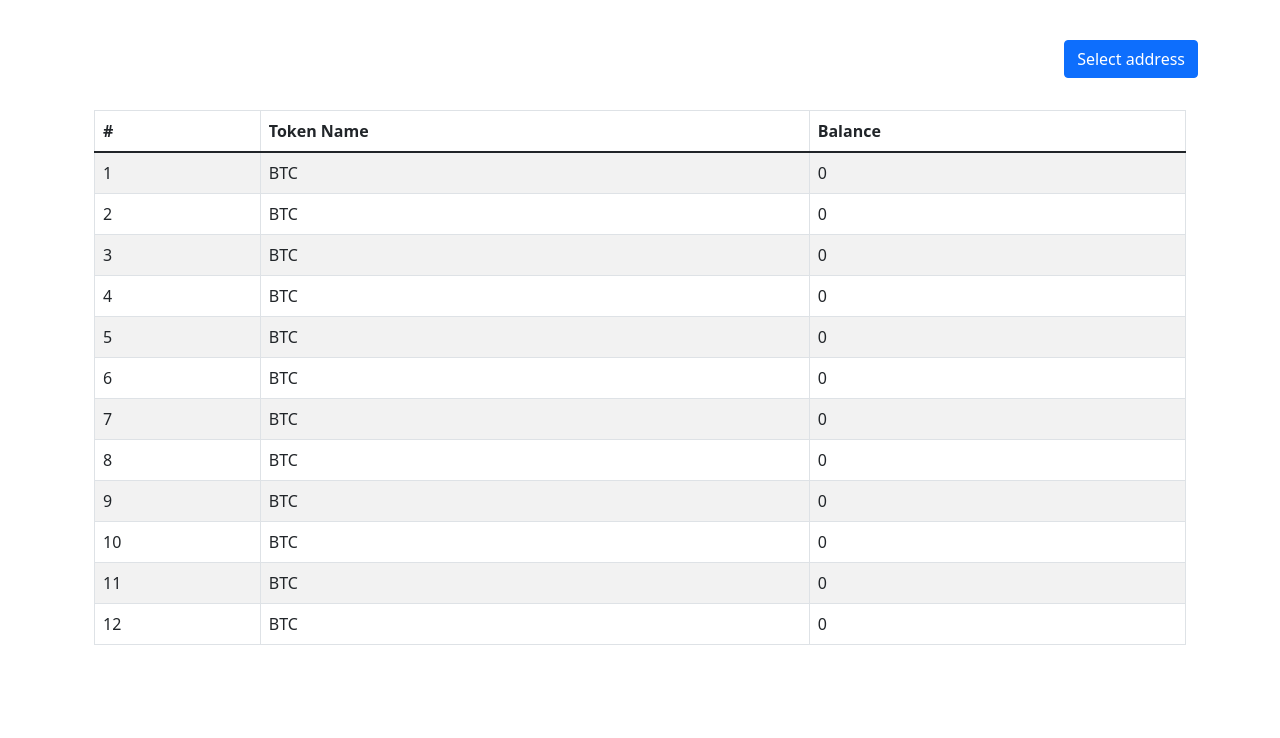
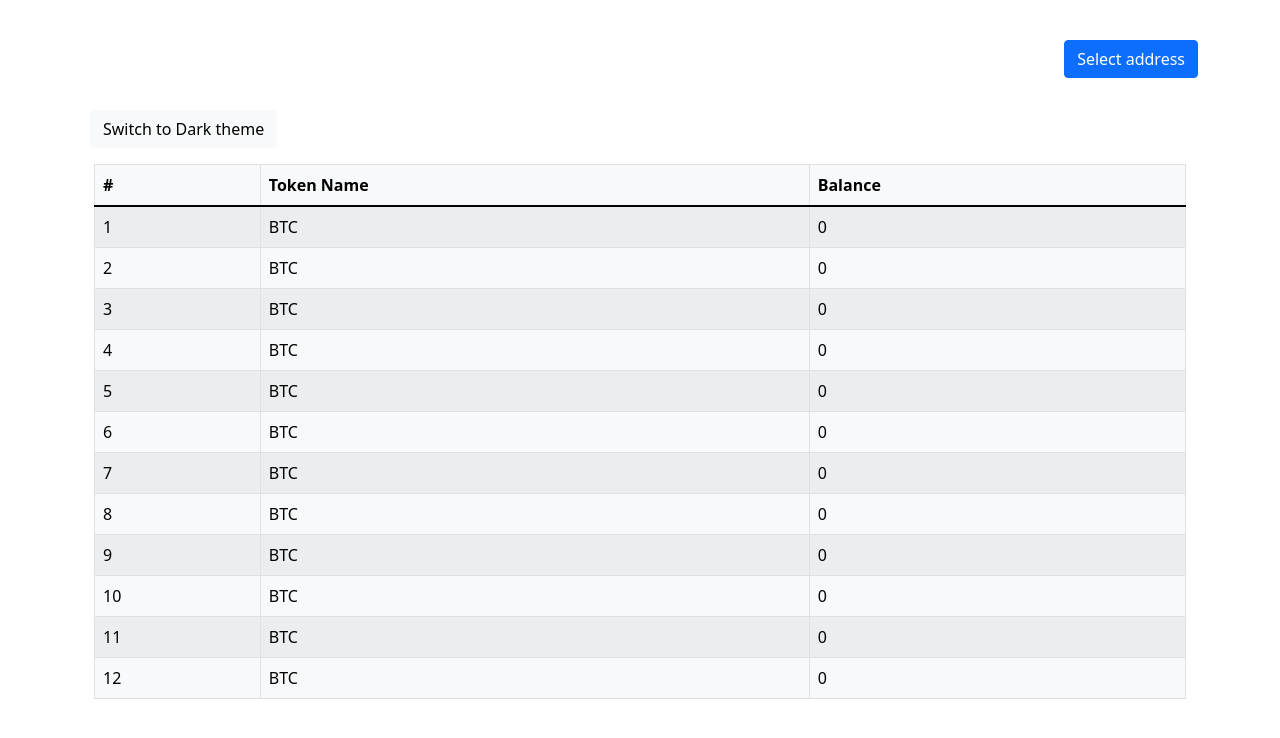
Before and after one commit to musmanfaisal/pwa-erc20-task, a React (Vite) app: page / in a window 1280 px wide. Shown: the top 738 px of the page. Built offline with nearby package versions, Linux system fonts and the light colour scheme.

Commit message:
implemented dark theme feature

```diff
--- a/src/App.scss
+++ b/src/App.scss
@@ -1,5 +1,17 @@
 @import "bootstrap/scss/bootstrap";
+@import "components/components";
+
+.app {
+	width: 100vw;
+	height: 100vh;
+	overflow: scroll;
+}
+
+.app-dark {
+	background-color: var(--bs-dark);
+	color: white;
+}
 
 .cursor-pointer {
-    cursor: pointer;
+	cursor: pointer;
 }
--- a/src/App.tsx
+++ b/src/App.tsx
@@ -1,21 +1,31 @@
 import { useContext } from "react";
-import { Container } from "react-bootstrap";
+import { Button, Container } from "react-bootstrap";
 import { Addresses, LedgerTable } from "./components";
 import { AppContext } from "./context";
 import "./App.scss";
 import { IContextValues } from "./types";
 
 function App() {
-	const { selectedAddress } = useContext(AppContext) as IContextValues;
+	const { selectedAddress, theme, setTheme } = useContext(
+		AppContext
+	) as IContextValues;
+
+	const toggleTheme = () => {
+		setTheme(theme === "light" ? "dark" : "light");
+		localStorage.setItem("theme", theme === "light" ? "dark" : "light");
+	};
 
 	return (
-		<Container className="pt-3">
-			<Addresses />
-			<h6>
-				{selectedAddress}
-			</h6>
-			<LedgerTable />
-		</Container>
+		<div className={`app app-${theme}`}>
+			<Container className={`pt-3 ${theme === "light" ? "" : "bg-dark"}`}>
+				<Addresses />
+				<Button variant={theme} onClick={toggleTheme} className="m-2">
+					Switch to {theme === "light" ? "Dark" : "Light"} theme
+				</Button>
+				<h6>{selectedAddress}</h6>
+				<LedgerTable />
+			</Container>
+		</div>
 	);
 }
 
--- a/src/components/Addresses/AddAddress.tsx
+++ b/src/components/Addresses/AddAddress.tsx
@@ -1,8 +1,8 @@
-import { Formik } from 'formik';
-import React, { useContext } from 'react'
-import { Button, Form, Modal, Row } from 'react-bootstrap'
-import { AppContext } from '../../context';
-import { IContextValues } from '../../types';
+import { Formik } from "formik";
+import React, { useContext } from "react";
+import { Button, Form, Modal, Row } from "react-bootstrap";
+import { AppContext } from "../../context";
+import { IContextValues } from "../../types";
 import * as Yup from "yup";
 
 interface AddAddressProps {
@@ -10,35 +10,43 @@ interface AddAddressProps {
 }
 
 const AddAddress: (props: AddAddressProps) => JSX.Element = ({ onHide }) => {
-
-    const { addAddress } = useContext(AppContext) as IContextValues;
+	const { addAddress, theme } = useContext(AppContext) as IContextValues;
 
 	return (
-        <Modal onHide={onHide} show animation={false}>
+		<Modal
+			onHide={onHide}
+			show
+			animation={false}
+			// className={theme === "light" ? "bg-light" : "bg-dark"}
+		>
 			<Formik
 				onSubmit={({ address }) => {
 					addAddress(address);
 					onHide();
 				}}
 				validationSchema={Yup.object().shape({
-                    address: Yup.string().required("Please enter a valid address")
+					address: Yup.string().required("Please enter a valid address"),
 				})}
 				initialValues={{
-                    address: ""
-                }}>
+					address: "",
+				}}
+			>
 				{({
 					values,
 					errors,
 					touched,
 					handleChange,
 					handleBlur,
-                    handleSubmit
+					handleSubmit,
 				}) => (
 					<>
-                        <Modal.Header closeButton>
+						<Modal.Header
+							closeButton
+							className={theme === "light" ? "bg-light" : "bg-dark text-white"}
+						>
 							Add a new address
 						</Modal.Header>
-                        <Modal.Body>
+						<Modal.Body className={theme === "light" ? "bg-light" : "bg-dark"}>
 							<Form.Group className="mb-3">
 								<Form.Label>Wallet Address</Form.Label>
 								<Form.Control
@@ -46,16 +54,28 @@ const AddAddress: (props: AddAddressProps) => JSX.Element = ({ onHide }) => {
 									name="address"
 									onChange={handleChange}
 									onBlur={handleBlur}
-                                    placeholder="Enter wallet address" />
-                                {touched.address && errors.address && <p className='text-danger '>{errors.address}</p>}
+									placeholder="Enter wallet address"
+									className={
+										theme === "light" ? "bg-light" : "bg-dark text-white"
+									}
+								/>
+								{touched.address && errors.address && (
+									<p className="text-danger ">{errors.address}</p>
+								)}
 							</Form.Group>
 						</Modal.Body>
-                        <Modal.Footer>
-                            <Row className='justify-content-end w-100'>
-                                <Button onClick={handleSubmit as any} className='w-auto me-2' variant='info'>
+						<Modal.Footer
+							className={theme === "light" ? "bg-light" : "bg-dark"}
+						>
+							<Row className="justify-content-end w-100">
+								<Button
+									onClick={handleSubmit as any}
+									className="w-auto me-2"
+									variant="info"
+								>
 									Save
 								</Button>
-                                <Button onClick={onHide} className='w-auto' variant='danger'>
+								<Button onClick={onHide} className="w-auto" variant="danger">
 									Cancel
 								</Button>
 							</Row>
@@ -64,7 +84,7 @@ const AddAddress: (props: AddAddressProps) => JSX.Element = ({ onHide }) => {
 				)}
 			</Formik>
 		</Modal>
-    )
-}
+	);
+};
 
-export default AddAddress
+export default AddAddress;
--- a/src/components/Addresses/Addresses.tsx
+++ b/src/components/Addresses/Addresses.tsx
@@ -11,12 +11,12 @@ import { AppContext } from "../../context";
 import { IContextValues } from "../../types";
 import AddAddress from "./AddAddress";
 
-interface AddressesProps {
+interface AddressesProps {}
 
-}
-
-const Addresses: (props: AddressesProps) => JSX.Element = ({ }) => {
-	const { addresses, setSelectedAddress } = useContext(AppContext) as IContextValues
+const Addresses: (props: AddressesProps) => JSX.Element = ({}) => {
+	const { addresses, setSelectedAddress, theme } = useContext(
+		AppContext
+	) as IContextValues;
 	const [show, setShow] = useState<boolean>(false);
 	const [showAddModal, setShowAddModal] = useState<boolean>(false);
 	const handleClose = () => setShow(false);
@@ -40,10 +40,16 @@ const Addresses: (props: AddressesProps) => JSX.Element = ({ }) => {
 				show={show}
 				style={{ minWidth: 600 }}
 				onHide={handleClose}
-				backdropClassName="bg-light"
+				backdropClassName={theme === "light" ? "bg-light" : "bg-dark"}
+				className={theme === "light" ? "bg-light" : "bg-dark"}
 			>
-				<Offcanvas.Header closeButton className="bg-light">
-					<Offcanvas.Title>Addresses</Offcanvas.Title>
+				<Offcanvas.Header
+					closeButton
+					className={theme === "light" ? "bg-light" : "bg-dark"}
+				>
+					<Offcanvas.Title className={theme === "light" ? "" : "text-white"}>
+						Addresses
+					</Offcanvas.Title>
 				</Offcanvas.Header>
 				<Offcanvas.Body className="p-4 m-0">
 					<Row className="justify-content-end p-0 m-0 py-4">
@@ -53,7 +59,7 @@ const Addresses: (props: AddressesProps) => JSX.Element = ({ }) => {
 					</Row>
 					<Container fluid>
 						{addresses && addresses?.length !== 0 ? (
-							<Table striped bordered hover>
+							<Table striped bordered hover variant={theme}>
 								<thead>
 									<tr>
 										<th>#</th>
@@ -65,7 +71,8 @@ const Addresses: (props: AddressesProps) => JSX.Element = ({ }) => {
 										<tr
 											key={i}
 											className="cursor-pointer"
-											onClick={() => selectAddress(address)}>
+											onClick={() => selectAddress(address)}
+										>
 											<td>{i + 1}</td>
 											<td>{address}</td>
 										</tr>
--- /dev/null
+++ b/src/components/Addresses/_address.scss
@@ -0,0 +1,3 @@
+.offcanvas-dark {
+	background: $dark;
+}
--- a/src/components/LedgerTable/LedgerTable.tsx
+++ b/src/components/LedgerTable/LedgerTable.tsx
@@ -1,14 +1,17 @@
-import React from "react";
+import React, { useContext } from "react";
 import { Container, Table } from "react-bootstrap";
 import { LedgerTableData } from "./data";
+import { AppContext } from "../../context";
+import { IContextValues } from "../../types";
 
-interface LedgerTableProps { }
+interface LedgerTableProps {}
 
-const LedgerTable: (props: LedgerTableProps) => JSX.Element = ({ }) => {
+const LedgerTable: (props: LedgerTableProps) => JSX.Element = ({}) => {
+	const { theme } = useContext(AppContext) as IContextValues;
 
 	return (
 		<Container>
-			<Table striped bordered hover>
+			<Table striped bordered hover variant={theme}>
 				<thead>
 					<tr>
 						<th>#</th>
--- /dev/null
+++ b/src/components/_components.scss
@@ -0,0 +1 @@
+@import "addresses/address";
--- a/src/context/index.tsx
+++ b/src/context/index.tsx
@@ -7,6 +7,9 @@ const WithAppContext = ({ children }: JSX.ElementChildrenAttribute) => {
 	const [addresses, setAddresses] = useState<string[]>([]);
 	const [balances, setBalances] = useState<IBalances[]>([]);
 	const [selectedAddress, setSelectedAddress] = useState<string | undefined>();
+	const [theme, setTheme] = useState<string>(
+		localStorage.getItem("theme") || "light"
+	);
 
 	const loadApp = () => {
 		try {
@@ -25,7 +28,7 @@ const WithAppContext = ({ children }: JSX.ElementChildrenAttribute) => {
 		addresses.push(address);
 		localStorage.setItem("addresses", JSON.stringify(addresses));
 		setAddresses([...addresses]);
-	}
+	};
 
 	return (
 		<AppContext.Provider
@@ -36,6 +39,8 @@ const WithAppContext = ({ children }: JSX.ElementChildrenAttribute) => {
 				addAddress,
 				setBalances,
 				setSelectedAddress,
+				theme,
+				setTheme,
 			}}
 		>
 			{children}
--- a/src/types/index.d.ts
+++ b/src/types/index.d.ts
@@ -12,4 +12,6 @@ export interface IContextValues {
 	addAddress: (address: string) => any;
 	setBalances: Dispatch<SetStateAction<IBalances[]>>;
 	setSelectedAddress: (selectedAddress: string) => void;
+	theme: string;
+	setTheme: Dispatch<SetStateAction<string>>;
 }
```
Lines whose indentation alone changed are shown as unchanged.
